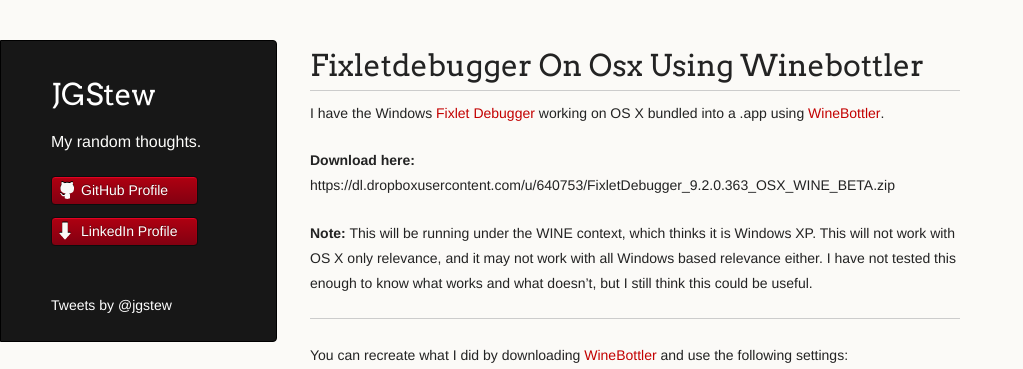
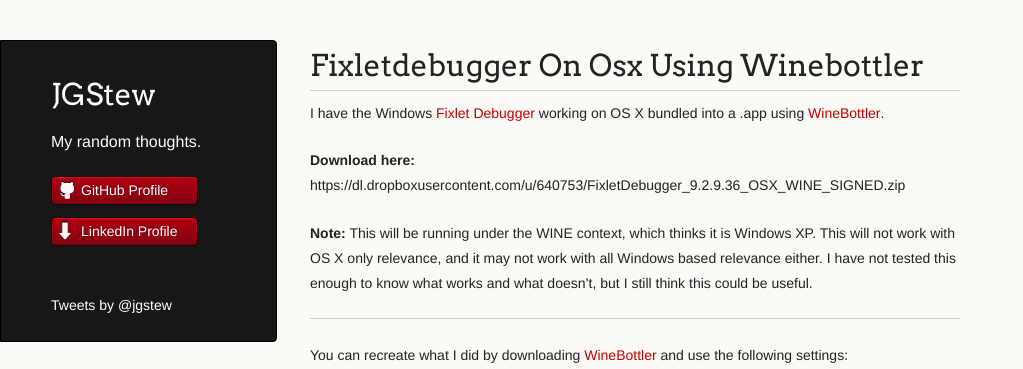
Before and after one commit to jgstew/jgstew.github.io, a Jekyll site: the page built from _posts/2015-03-17-FixletDebugger-on-OSX-using-WineBottler.md, in a window 1280 px wide and 1306 px high. Shown: the top 369 px of the window, without its empty margins (0-1023 px from the left). Built offline with Jekyll 4.4.1, drawn with Linux system fonts in a browser that asks for light colours; comment, search, counter and statistics services are not loaded; part of the change alters nothing that is shown.

Commit message:
Update 2015-03-17-FixletDebugger-on-OSX-using-WineBottler.md

```diff
--- a/_posts/2015-03-17-FixletDebugger-on-OSX-using-WineBottler.md
+++ b/_posts/2015-03-17-FixletDebugger-on-OSX-using-WineBottler.md
@@ -1,6 +1,6 @@
 I have the Windows [Fixlet Debugger](http://software.bigfix.com/download/bes/92/util/QNA9.2.0.363.zip) working on OS X bundled into a .app using [WineBottler](http://winebottler.kronenberg.org/).
 
-**Download here:** https://dl.dropboxusercontent.com/u/640753/FixletDebugger_9.2.0.363_OSX_WINE_BETA.zip
+**Download here:** https://dl.dropboxusercontent.com/u/640753/FixletDebugger_9.2.9.36_OSX_WINE_SIGNED.zip
 
 **Note:** This will be running under the WINE context, which thinks it is Windows XP. This will not work with OS X only relevance, and it may not work with all Windows based relevance either. I have not tested this enough to know what works and what doesn't, but I still think this could be useful.
 
```
